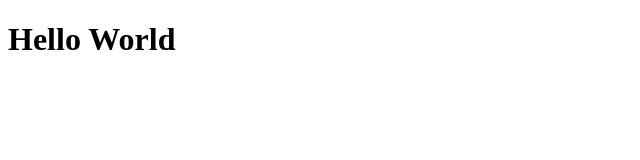
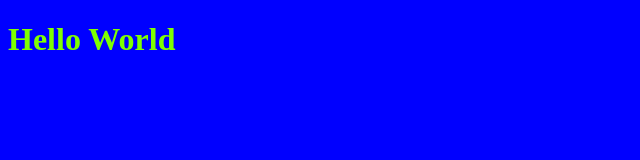
Before and after one commit to XinQuan99/XQFirstGitHubProj, a plain HTML site: page index.html in a window 1280 px wide. Shown: the whole page, without its empty margins (0-640 px from the left). Drawn offline with Linux system fonts and the light colour scheme.

Commit message:
add styles 1

```diff
--- /dev/null
+++ b/app.css
@@ -0,0 +1,7 @@
+body {
+    background-color: blue;
+}
+
+h1 {
+    color: chartreuse;
+}
--- a/index.html
+++ b/index.html
@@ -5,6 +5,7 @@
     <meta charset="UTF-8">
     <meta name="viewport" content="width=device-width, initial-scale=1.0">
     <title>Document</title>
+    <link rel="stylesheet" href="app.css">
 </head>
 
 <body>
```
